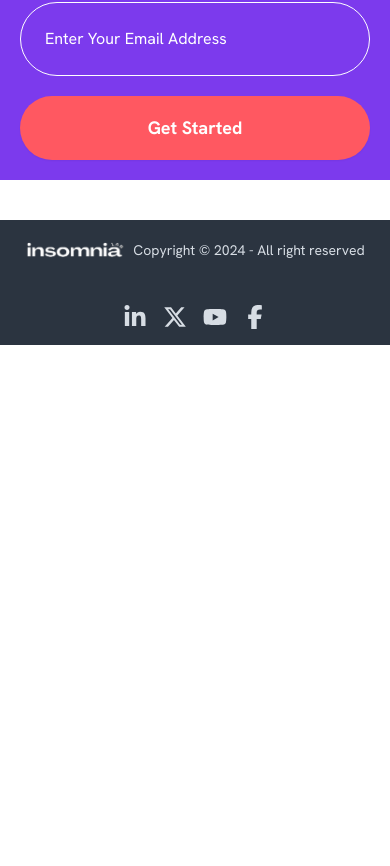
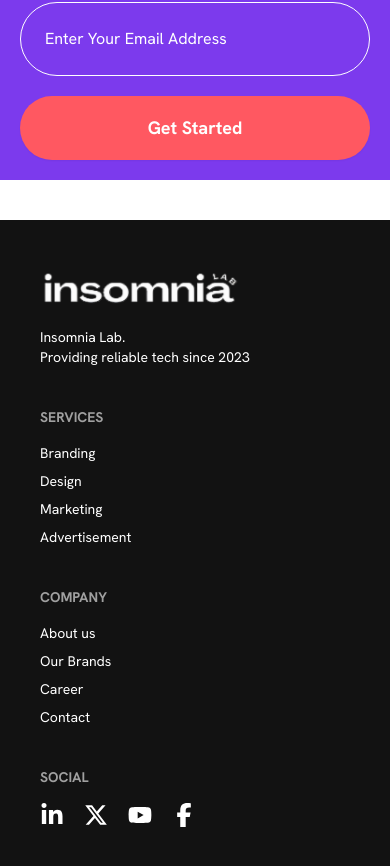
Before and after one commit to Shakib-Shajid/seaya-insomnia, a Next.js app: page / in a window 390 px wide. Shown: the part 5937-6803 px from the top of the page. Before the commit the page ends 6282 px from the top, so only its background shows below. Built offline with nearby package versions, Linux system fonts and the light colour scheme.

Commit message:
footer updated

```diff
--- a/src/components/Shared/Footer.jsx
+++ b/src/components/Shared/Footer.jsx
@@ -197,6 +197,38 @@
 
 // export default Footer;
 
+// import Image from 'next/image';
+// import Link from 'next/link';
+// import React from 'react';
+// import { FaYoutube } from 'react-icons/fa';
+// import { FaXTwitter } from "react-icons/fa6";
+// import { FaFacebookF } from "react-icons/fa6";
+// import { FaLinkedinIn } from "react-icons/fa6";
+
+
+
+// const Footer = () => {
+//     return (
+//         <div className='bg-neutral text-neutral-content'>
+//             <footer className="footer justify-center md:justify-around lg:justify-between items-center p-4 max-w-7xl mx-auto ">
+//                 <aside className="grid-flow-col items-center">
+//                 <Image src="/fimage.png" width="100" height="100" alt="" />
+//                 </aside>
+//                 <nav className="grid-flow-col gap-4 place-self-center md:place-self-center md:justify-self-end">
+//                     <Link href="https://www.linkedin.com/company/insomnialab/" target="_blank"><FaLinkedinIn  className='text-2xl'/></Link>
+//                     <FaXTwitter  className='text-2xl'/>
+//                     <FaYoutube  className='text-2xl'/>
+//                     <FaFacebookF  className='text-2xl'/>
+
+//                 </nav>
+//             </footer>
+//         </div>
+//     );
+// };
+
+// export default Footer;
+
+
 import Image from 'next/image';
 import Link from 'next/link';
 import React from 'react';
@@ -205,36 +237,41 @@ import { FaXTwitter } from "react-icons/fa6";
 import { FaFacebookF } from "react-icons/fa6";
 import { FaLinkedinIn } from "react-icons/fa6";
 
-
-
 const Footer = () => {
     return (
-        <div className='bg-neutral text-neutral-content'>
-            <footer className="footer justify-center md:justify-around lg:justify-between items-center p-4 max-w-7xl mx-auto ">
-                <aside className="grid-flow-col items-center">
-                <Image src="/fimage.png" width="100" height="100" alt="" />
-                    {/* <svg
-                        width="36"
-                        height="36"
-                        viewBox="0 0 24 24"
-                        xmlns="http://www.w3.org/2000/svg"
-                        fillRule="evenodd"
-                        clipRule="evenodd"
-                        className="fill-current">
-                        <path
-                            d="M22.672 15.226l-2.432.811.841 2.515c.33 1.019-.209 2.127-1.23 2.456-1.15.325-2.148-.321-2.463-1.226l-.84-2.518-5.013 1.677.84 2.517c.391 1.203-.434 2.542-1.831 2.542-.88 0-1.601-.564-1.86-1.314l-.842-2.516-2.431.809c-1.135.328-2.145-.317-2.463-1.229-.329-1.018.211-2.127 1.231-2.456l2.432-.809-1.621-4.823-2.432.808c-1.355.384-2.558-.59-2.558-1.839 0-.817.509-1.582 1.327-1.846l2.433-.809-.842-2.515c-.33-1.02.211-2.129 1.232-2.458 1.02-.329 2.13.209 2.461 1.229l.842 2.515 5.011-1.677-.839-2.517c-.403-1.238.484-2.553 1.843-2.553.819 0 1.585.509 1.85 1.326l.841 2.517 2.431-.81c1.02-.33 2.131.211 2.461 1.229.332 1.018-.21 2.126-1.23 2.456l-2.433.809 1.622 4.823 2.433-.809c1.242-.401 2.557.484 2.557 1.838 0 .819-.51 1.583-1.328 1.847m-8.992-6.428l-5.01 1.675 1.619 4.828 5.011-1.674-1.62-4.829z"></path>
-                    </svg> */}
-                    <p>Copyright © {new Date().getFullYear()} - All right reserved</p>
-                </aside>
-                <nav className="grid-flow-col gap-4 place-self-center md:place-self-center md:justify-self-end">
-                    <Link href="https://www.linkedin.com/company/insomnialab/" target="_blank"><FaLinkedinIn  className='text-2xl'/></Link>
-                    <FaXTwitter  className='text-2xl'/>
-                    <FaYoutube  className='text-2xl'/>
-                    <FaFacebookF  className='text-2xl'/>
-
-                </nav>
-            </footer>
-        </div>
+        <footer className="footer bg-[#121212] text-white p-10">
+            <aside>
+                <Image src="/fimage.png" width="200" height="200" alt="" />
+                <p>
+                    Insomnia Lab.
+                    <br />
+                    Providing reliable tech since 2023
+                </p>
+            </aside>
+            <nav>
+                <h6 className="footer-title">Services</h6>
+                <a className="link link-hover">Branding</a>
+                <a className="link link-hover">Design</a>
+                <a className="link link-hover">Marketing</a>
+                <a className="link link-hover">Advertisement</a>
+            </nav>
+            <nav>
+                <h6 className="footer-title">Company</h6>
+                <a className="link link-hover">About us</a>
+                <a className="link link-hover">Our Brands</a>
+                <a className="link link-hover">Career</a>
+                <a className="link link-hover">Contact</a>
+            </nav>
+            <nav>
+                <h6 className="footer-title">Social</h6>
+                <div className='flex gap-5'>
+                    <Link href="https://www.linkedin.com/company/insomnialab/" target="_blank"><FaLinkedinIn className='text-2xl' /></Link>
+                    <FaXTwitter className='text-2xl' />
+                    <FaYoutube className='text-2xl' />
+                    <FaFacebookF className='text-2xl' />
+                </div>
+            </nav>
+        </footer>
     );
 };
 
```
